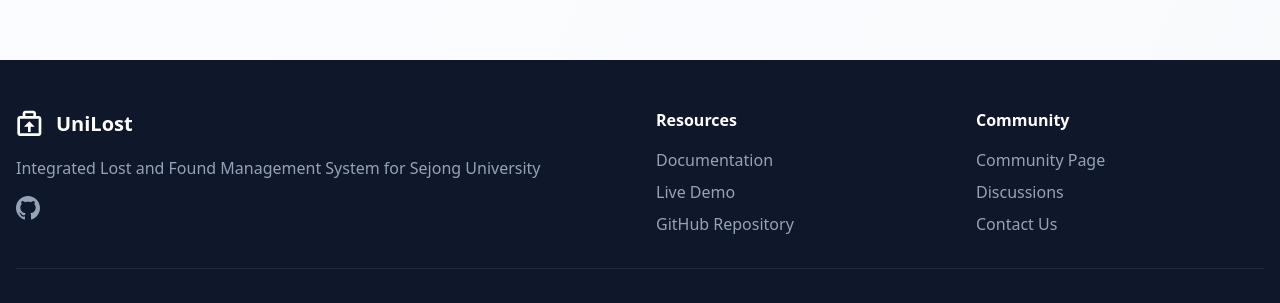
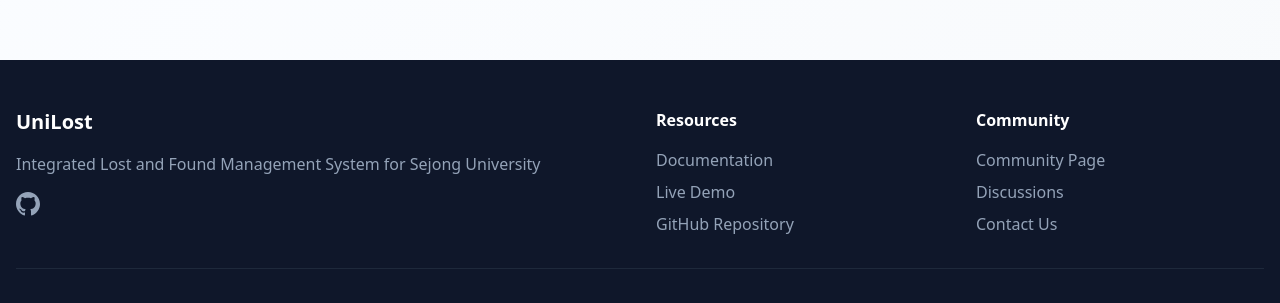
Before and after one commit to jin040907/UniLost, a Jekyll site: the page built from website/index.md, in a window 1280 px wide and 900 px high, scrolled down 1688 px. Shown: the part 531-834 px from the top of the window. Built offline with Jekyll 4.4.1, drawn with Linux system fonts in a browser that asks for light colours; nearby versions of some CDN libraries.

Commit message:
Change footer.html

```diff
--- a/website/_includes/footer.html
+++ b/website/_includes/footer.html
@@ -17,10 +17,7 @@
   <div class="max-w-7xl mx-auto px-4 py-12">
     <div class="grid md:grid-cols-4 gap-8">
       <div class="md:col-span-2">
-        <h3 class="text-xl font-bold text-white mb-4 flex items-center gap-2">
-          <svg class="w-8 h-8 text-white" fill="currentColor" viewBox="0 0 24 24" xmlns="http://www.w3.org/2000/svg">
-            <path d="M17 6h-2V4c0-1.1-.9-2-2-2H7c-1.1 0-2 .9-2 2v2H3c-1.1 0-2 .9-2 2v11c0 1.1.9 2 2 2h14c1.1 0 2-.9 2-2V8c0-1.1-.9-2-2-2zM7 4h6v2H7V4zm10 15H3V8h14v11zm-7-9l-4 4h3v4h2v-4h3l-4-4z"/>
-          </svg>
+        <h3 class="text-xl font-bold text-white mb-4">
           {{ site.title }}
         </h3>
         <p class="text-slate-400 mb-4">{{ site.description }}</p>
```
